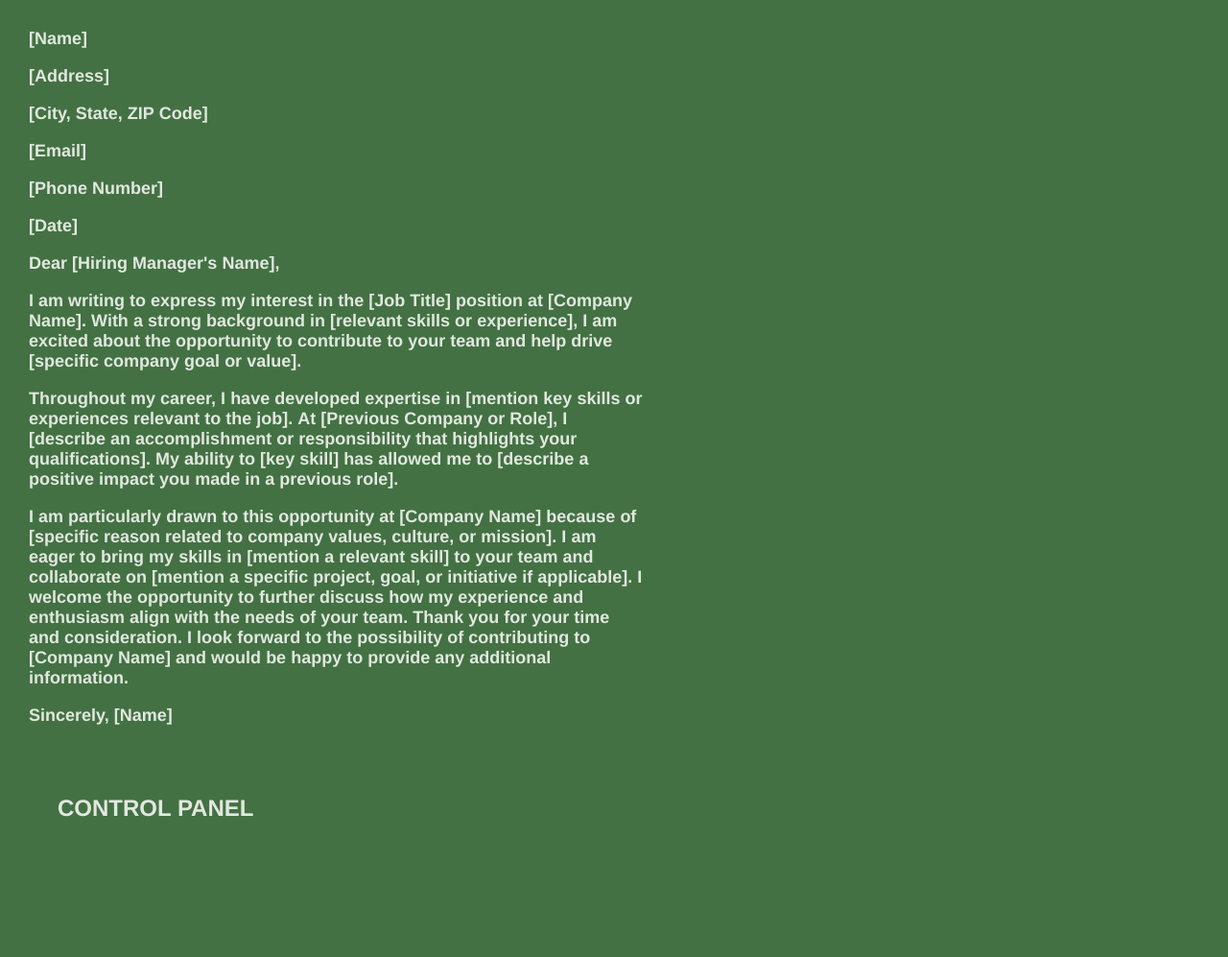
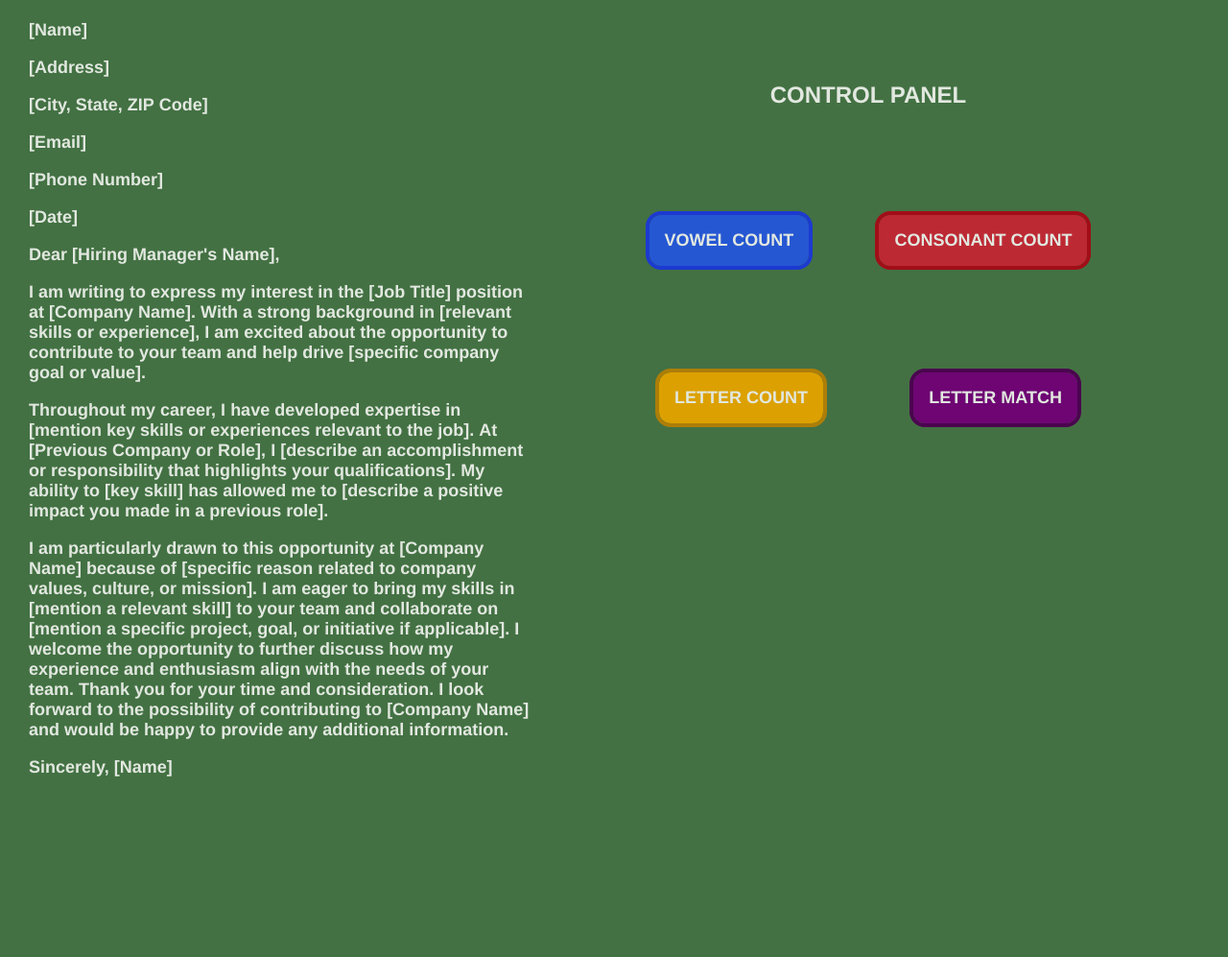
Before and after one commit to wileyquinnb/CoverLetterGame, a plain HTML site: page base.html in a window 1280 px wide. Shown: the whole page at 96% size. After the commit the page ends 858 px from the top, so only its background shows below. Drawn offline with Linux system fonts and the light colour scheme.

Commit message:
+buttons

```diff
--- a/base.html
+++ b/base.html
@@ -16,6 +16,7 @@
 
 <body>
     <div id=letter class="body-text">
+        <div class="header">
             [Name]
             </p>
             <p>
@@ -33,6 +34,7 @@
             <p>
                 [Date]
             </p>
+        </div>
         <p>
             Dear [Hiring Manager's Name],
         </p>
@@ -68,10 +70,17 @@
         </p>
     </div>
     <div class="container">
-        <p>CONTROL PANEL</p>
-        <div><button></button><button></button><button></button></div>
-        <div><button></button><button></button><button></button></div>
-        <div><button></button><button></button><button></button></div>
+        <div class="title">CONTROL PANEL</div>
+        <div class="button-card">
+            <button class="button1">VOWEL COUNT</button><button class="button2">CONSONANT
+                COUNT</button>
+        </div>
+        <div class="button-card">
+            <button class="button3">LETTER COUNT</button><button class="button4">LETTER MATCH</button>
+        </div>
+        <div></div>
+        <div></div>
+        <div></div>
     </div>
 </body>
 
--- a/container.css
+++ b/container.css
@@ -1,8 +1,11 @@
 .container {
+    display: flex;
+    flex-direction: column;
+    justify-content: space-around;
     right: 0;
     width: 50vw;
-    margin: 0;
-    padding: 30px;
+    margin-left: 80px;
+    margin-right: 80px;
     box-sizing: border-box;
     text-indent: 0px;
     font-family:'Franklin Gothic Medium', 'Arial Narrow', Arial, sans-serif;
@@ -15,3 +18,72 @@
     left: 0;
     width: 50vw;
 }
+
+.title {
+    display: flex;
+    flex-direction: row;
+    justify-content: space-around;
+}
+
+.button-card {
+    display: flex;
+    flex-direction: row;
+    justify-content: space-around;
+    font-size: 18px;
+    font-weight: bold;
+}
+
+
+/* BUTTONS */
+.button1 {
+    padding: 16px;
+    border-radius: 12px;
+    background-color: rgb(37, 87, 211);
+    outline: 4px solid rgb(28, 58, 208);
+
+}
+.button1:hover {
+    background-color: rgb(42, 113, 190);
+    outline: 4px solid rgb(5, 26, 131);
+    outline-offset: 0px;
+}
+
+.button2 {
+    padding: 16px;
+    border-radius: 12px;
+    background-color: rgb(189, 41, 51);
+    outline: 4px solid rgb(161, 14, 24);
+
+}
+.button2:hover {
+    background-color: rgb(202, 63, 72);
+    outline: 4px solid rgb(119, 11, 18);
+    outline-offset: 0px;
+}
+
+.button3 {
+    padding: 16px;
+    border-radius: 12px;
+    background-color: rgb(220, 161, 0);
+    outline: 4px solid rgb(173, 126, 8);
+
+}
+.button3:hover {
+    background-color: rgb(219, 171, 41);
+    outline: 4px solid rgb(135, 98, 4);
+    outline-offset: 0px;
+}
+
+.button4 {
+    padding: 16px;
+    border-radius: 12px;
+    background-color: rgb(110, 5, 115);
+    outline: 4px solid rgb(75, 4, 79);
+
+}
+.button4:hover {
+    background-color: rgb(117, 30, 122);
+    outline: 4px solid rgb(45, 1, 47);
+    outline-offset: 0px;
+}
+/* END BUTTONS */
--- a/page.css
+++ b/page.css
@@ -3,7 +3,8 @@ p {
 }
 
 body {
-    flex-direction: column;
+    display: flex;
+
     margin: 0;
     padding: 30px;
     box-sizing: border-box;
@@ -36,3 +37,7 @@ button {
     outline: 2px solid rgb(44, 81, 44);
     outline-offset: 0px;
   }
+
+.header {
+  margin-top: -9px;
+}
```
Lines whose indentation alone changed are shown as unchanged.
